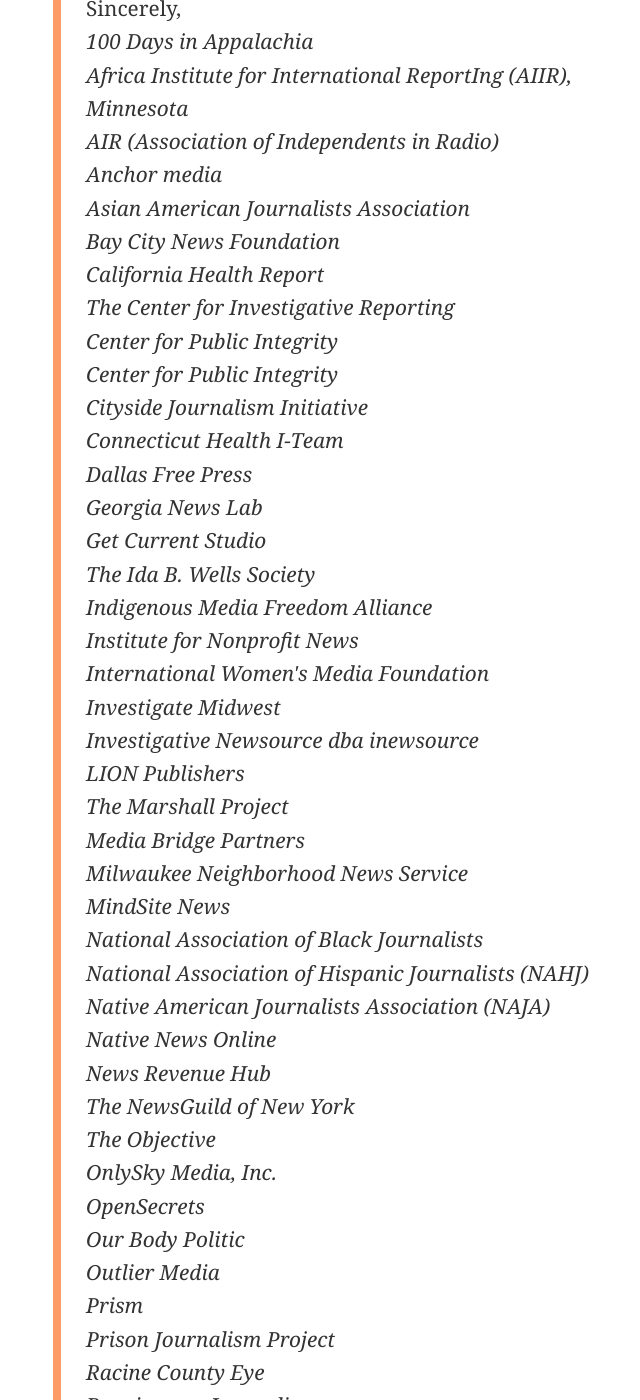
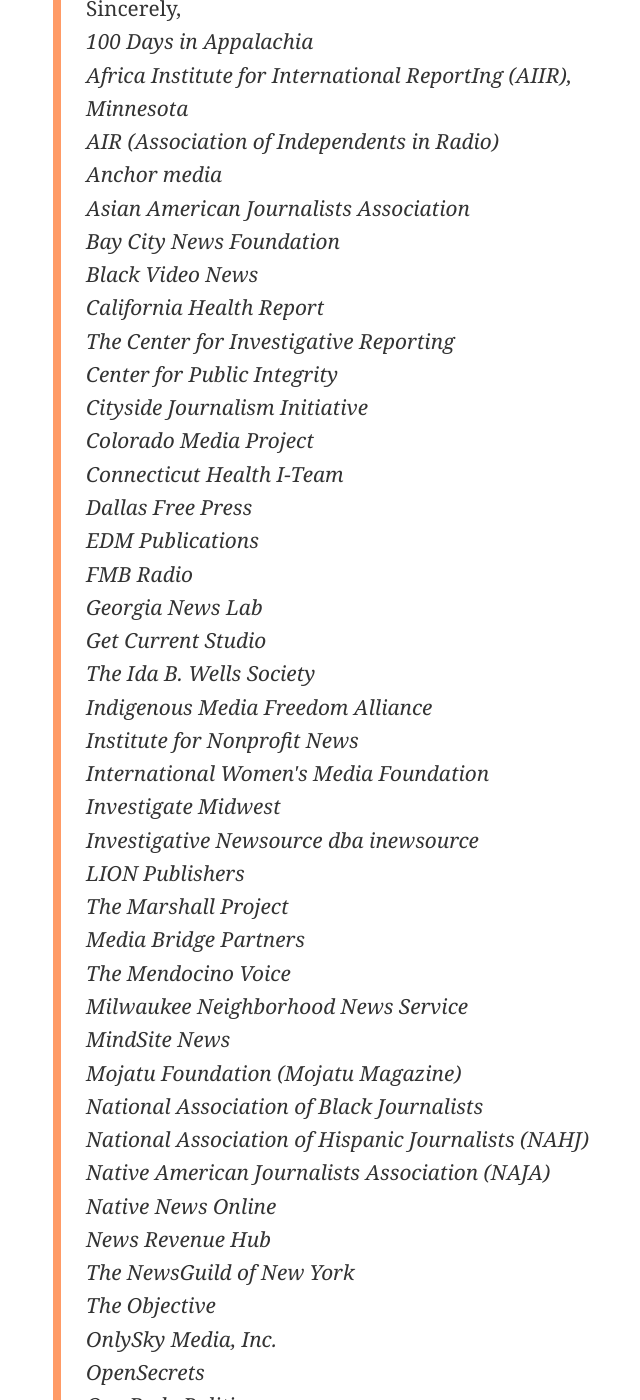
Before and after one commit to OpenNews/opennews-website, a Jekyll site: the page built from _posts/2022-04-22-open-letter-to-pulitzers.md, in a window 1280 px wide and 1400 px high, scrolled down 3458 px. Shown: the whole window, without its empty margins (112-752 px from the left). Built offline with Jekyll 4.4.1, drawn with Linux system fonts in a browser that asks for light colours; nearby versions of some CDN libraries; some web fonts are replaced; comment, search, counter and statistics services are not loaded; some of the changed text lies outside the part shown.

Commit message:
7am org name add

```diff
--- a/_posts/2022-04-22-open-letter-to-pulitzers.md
+++ b/_posts/2022-04-22-open-letter-to-pulitzers.md
@@ -59,13 +59,16 @@
 <br>Anchor media
 <br>Asian American Journalists Association
 <br>Bay City News Foundation
+<br>Black Video News
 <br>California Health Report
 <br>The Center for Investigative Reporting
 <br>Center for Public Integrity
-<br>Center for Public Integrity
 <br>Cityside Journalism Initiative
+<br>Colorado Media Project
 <br>Connecticut Health I-Team
 <br>Dallas Free Press
+<br>EDM Publications
+<br>FMB Radio
 <br>Georgia News Lab
 <br>Get Current Studio
 <br>The Ida B. Wells Society
@@ -77,8 +80,10 @@
 <br>LION Publishers
 <br>The Marshall Project
 <br>Media Bridge Partners
+<br>The Mendocino Voice
 <br>Milwaukee Neighborhood News Service
 <br>MindSite News
+<br>Mojatu Foundation (Mojatu Magazine)
 <br>National Association of Black Journalists
 <br>National Association of Hispanic Journalists (NAHJ)
 <br>Native American Journalists Association (NAJA)
@@ -104,6 +109,8 @@
 <br>URL Media
 <br>Vision25: Building Racial Equity in Newsrooms
 <br>Vox Media
+<br>West View Media
+<br>Whong Community Media
 <br>Writers Guild of America, East
 <br>WURD Radio
 </em></p></blockquote>
```
